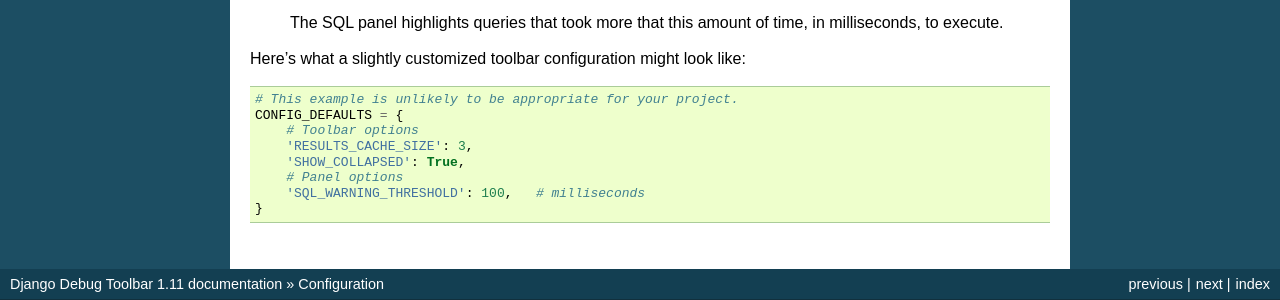
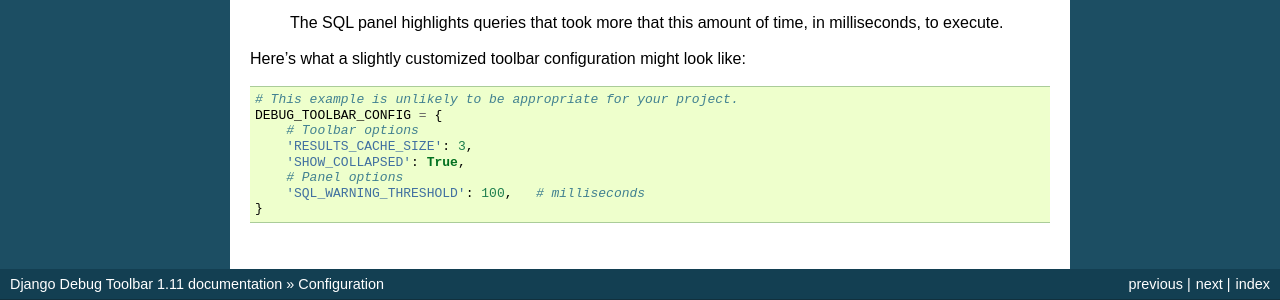
Before and after one commit to jazzband/django-debug-toolbar, a Sphinx documentation site: the page built from docs/configuration.rst, in a window 1280 px wide and 900 px high, scrolled down 2692 px. Shown: the part 569-869 px from the top of the window. Built offline with Sphinx 7.4.7, drawn with Linux system fonts in a browser that asks for light colours.

Commit message:
Updated configuration documentation Debug toolbar settings look for DEBUG_TOOLBAR_CONFIG in django settings. Documentation implies this dict is called CONFIG_DEFAULTS.

```diff
--- a/docs/configuration.rst
+++ b/docs/configuration.rst
@@ -191,7 +191,7 @@
 Here's what a slightly customized toolbar configuration might look like::
 
     # This example is unlikely to be appropriate for your project.
-    CONFIG_DEFAULTS = {
+    DEBUG_TOOLBAR_CONFIG = {
         # Toolbar options
         'RESULTS_CACHE_SIZE': 3,
         'SHOW_COLLAPSED': True,
```
